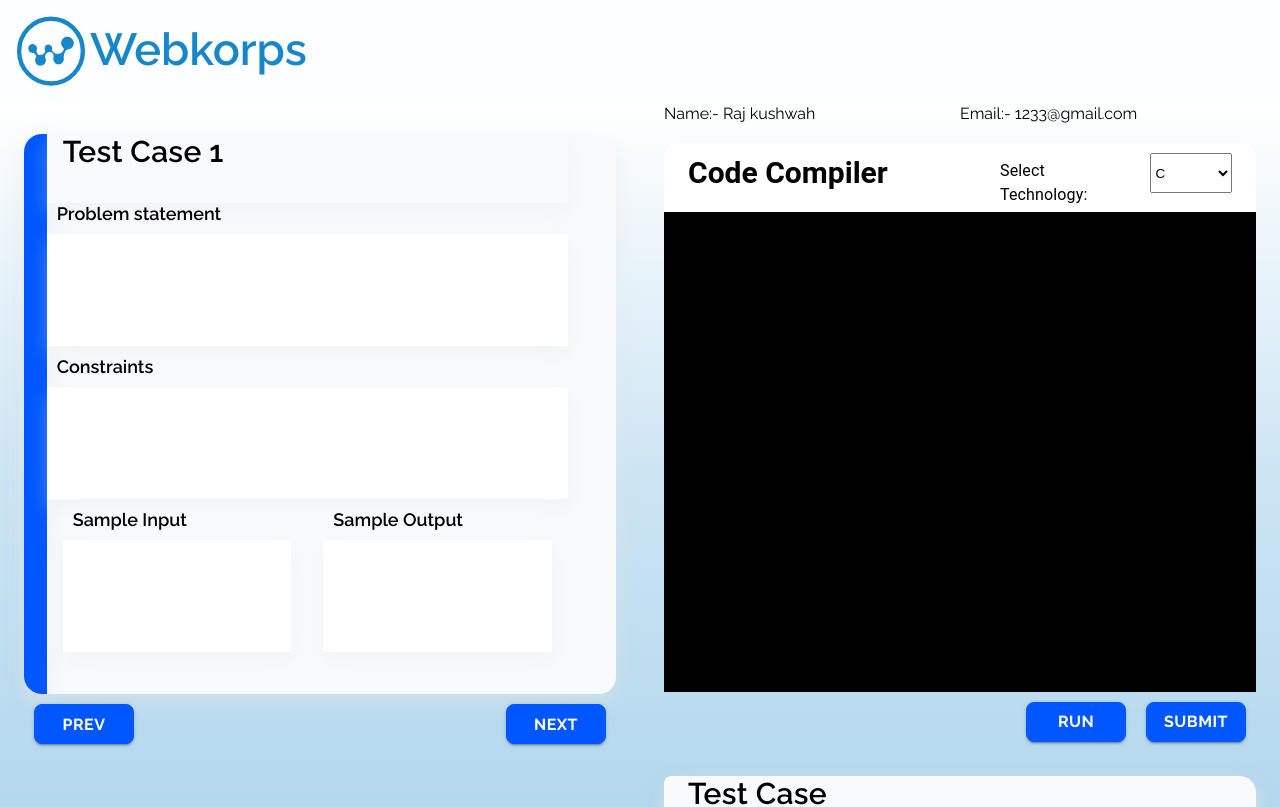
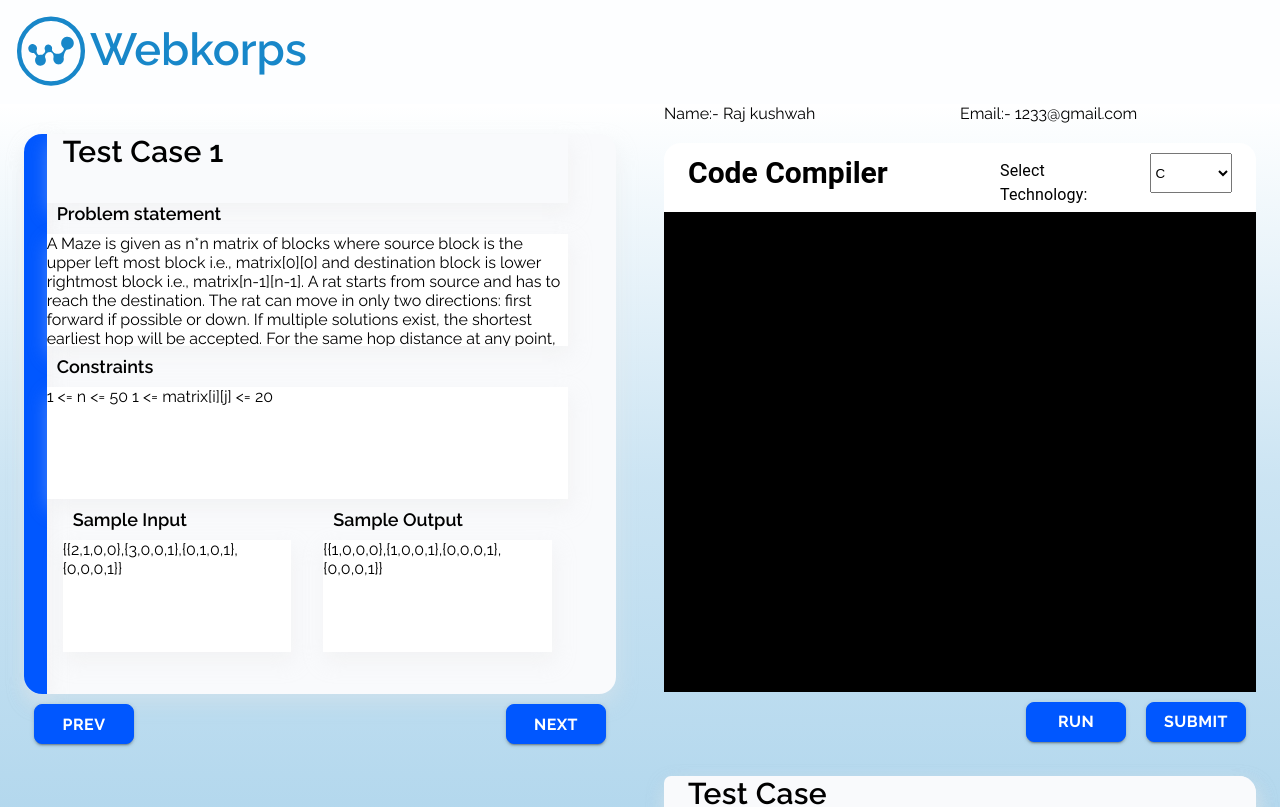
Before and after one commit to amulWebkorps/React-WebkorpsTestEngine, a React (Create React App) app: page /user in a window 1280 px wide. Shown: the top 807 px of the page. Built offline with nearby package versions, Linux system fonts and the light colour scheme.

Commit message:
login integration

```diff
--- a/package.json
+++ b/package.json
@@ -11,6 +11,7 @@
     "@testing-library/jest-dom": "^5.16.4",
     "@testing-library/react": "^13.3.0",
     "@testing-library/user-event": "^13.5.0",
+    "axios": "^0.27.2",
     "clsx": "^1.2.1",
     "react": "^18.2.0",
     "react-dom": "^18.2.0",
--- a/src/components/admin/Dashbord.jsx
+++ b/src/components/admin/Dashbord.jsx
@@ -202,7 +202,7 @@ const Dashbord = () => {
                             onClick={() => alert("contest deleted succesfully")}
                           />
                         </IconButton>
-                        <CardContent sx={cardBody} >
+                        <CardContent sx={cardBody}>
                           <h4 style={contestText}>Fresherss</h4>
                           <p style={months}>00 months to 06 months</p>
                           <p style={contestDate}>Last Changes {date}</p>
@@ -269,7 +269,6 @@ const Dashbord = () => {
                           image={contestImg}
                           alt="green iguana"
                         />
-
                         <CardContent sx={cardBody}>
                           <h4 style={contestText}>{levels[index]}</h4>
                           <p style={months}>00 months to 06 months</p>
--- a/src/components/auth/base/LoginButton.jsx
+++ b/src/components/auth/base/LoginButton.jsx
@@ -16,10 +16,10 @@ const button = {
   borderRadius: "6px",
 };
 
-const MainButton = ({ name }) => {
+const MainButton = ({ name,onClick }) => {
   return (
     <>
-      <Button variant="contained" sx={button}>
+      <Button variant="contained" onClick={onClick} sx={button}>
         {name}
       </Button>
     </>
--- a/src/components/auth/base/TextInput.jsx
+++ b/src/components/auth/base/TextInput.jsx
@@ -24,7 +24,7 @@ const InputField = {
   },
 };
 
-const TextInput = ({ onChange, label, value, name , star}) => {
+const TextInput = ({ onChange, label, value, name , star, type}) => {
 
   return (
     <>
@@ -34,6 +34,7 @@ const TextInput = ({ onChange, label, value, name , star}) => {
         value={value}
         name={name}
         sx={InputField}
+        type={type}
       />
     </>
   );
--- a/src/components/candidate/Compiler.js
+++ b/src/components/candidate/Compiler.js
@@ -5,7 +5,6 @@ import Box from "@mui/material/Box";
 import { Button } from "@mui/material";
 import { Typography } from "@mui/material";
 import Header from "../UI/Header";
-
 
 const div1 = {
   height: "70vh",
@@ -24,7 +23,6 @@ const blue1 = {
   borderRadius: "18px 0px 0px 18px",
 };
 
-
 const rightDiv = {
   height: "68.81px",
   background: "white",
@@ -36,7 +34,6 @@ const editor = {
   height: "60vh",
   background: "black",
 };
-
 
 const testCase = {
   height: "30vh",
@@ -69,7 +66,6 @@ const testCaseText1 = {
   color: "#000000",
 };
 
-
 const inputLabel = {
   fontFamily: "Raleway",
   fontSize: "18px",
@@ -78,15 +74,13 @@ const inputLabel = {
   letterSpacing: "0em",
   textAlign: "left",
   margin: "10px",
-
 };
- const testCaseResult={
+const testCaseResult = {
   height: "48px",
   background: "#F9FAFC",
   boxShadow: "2px 9px 19px rgba(230, 230, 230, 0.37)",
-    borderRadius: "7px 17px 0px 0px"
-
-}
+  borderRadius: "7px 17px 0px 0px",
+};
 
 const inputField = {
   marginTop: "10px",
@@ -94,7 +88,7 @@ const inputField = {
   background: "#FFFFFF",
   overflowY: "scroll",
   boxShadow: "2px 9px 19px rgba(230, 230, 230, 0.37)",
-  marginBottom:"10px"
+  marginBottom: "10px",
 };
 
 const CodeCompilerText1 = {
@@ -110,8 +104,6 @@ const flexDrop = {
   flexDirection: "row",
   textAlign: "left",
 };
-
-
 
 const buttonTest = {
   width: "100px",
@@ -132,7 +124,7 @@ const buttonTest = {
 const Compiler = () => {
   return (
     <>
-    <Header/>
+      <Header />
       <div className="background1">
         <Grid container>
           <Grid item sm={6}>
@@ -154,7 +146,26 @@ const Compiler = () => {
                       <Box>
                         <label style={inputLabel}>Problem statement</label>
                         <Box style={inputField}>
-                          <p></p>
+                          <p>
+                            A Maze is given as n*n matrix of blocks where source
+                            block is the upper left most block i.e.,
+                            matrix[0][0] and destination block is lower
+                            rightmost block i.e., matrix[n-1][n-1]. A rat starts
+                            from source and has to reach the destination. The
+                            rat can move in only two directions: first forward
+                            if possible or down. If multiple solutions exist,
+                            the shortest earliest hop will be accepted. For the
+                            same hop distance at any point, forward will be
+                            preferred over downward. In the maze matrix, 0 means
+                            the block is the dead end and non-zero number means
+                            the block can be used in the path from source to
+                            destination. The non-zero value of mat[i][j]
+                            indicates number of maximum jumps rat can make from
+                            cell mat[i][j]. In this variation, Rat is allowed to
+                            jump multiple steps at a time instead of 1. Find a
+                            matrix which describes the position the rat to reach
+                            at the destination.
+                          </p>
                         </Box>
                       </Box>
                     </Grid>
@@ -162,7 +173,10 @@ const Compiler = () => {
                       <Box>
                         <label style={inputLabel}>Constraints</label>
                         <Box style={inputField}>
-                          <p></p>
+                          <p>
+                            {`  1 <= n <= 50
+1 <= matrix[i][j] <= 20`}
+                          </p>
                         </Box>
                       </Box>
                     </Grid>
@@ -171,7 +185,8 @@ const Compiler = () => {
                         <Box>
                           <label style={inputLabel}>Sample Input</label>
                           <Box style={inputField}>
-                            <p></p>
+                            <p>{` {{2,1,0,0},{3,0,0,1},{0,1,0,1},
+{0,0,0,1}}`}</p>
                           </Box>
                         </Box>
                       </Grid>
@@ -179,7 +194,8 @@ const Compiler = () => {
                         <Box>
                           <label style={inputLabel}>Sample Output</label>
                           <Box style={inputField}>
-                            <p></p>
+                            <p>{`{{1,0,0,0},{1,0,0,1},{0,0,0,1},
+{0,0,0,1}}`}</p>
                           </Box>
                         </Box>
                       </Grid>
@@ -188,8 +204,12 @@ const Compiler = () => {
                 </Grid>
               </Container>
               <Grid container sx={{ justifyContent: "space-between" }}>
-                <Button variant="contained" sx={buttonTest}>Prev</Button>
-                <Button variant="contained" sx={buttonTest}>Next</Button>
+                <Button variant="contained" sx={buttonTest}>
+                  Prev
+                </Button>
+                <Button variant="contained" sx={buttonTest}>
+                  Next
+                </Button>
               </Grid>
             </Box>
           </Grid>
@@ -198,7 +218,7 @@ const Compiler = () => {
               <Grid container>
                 <Grid item sm={6}>
                   <label>Name:-</label>
-                  <box>   Raj kushwah</box>
+                  <box> Raj kushwah</box>
                 </Grid>
                 <Grid item sm={6}>
                   <label>Email:-</label>
@@ -209,8 +229,7 @@ const Compiler = () => {
                 <Grid container>
                   <Grid item sm={6}>
                     <Typography mt={1.5}>
-                        <div  style={CodeCompilerText1}>Code Compiler</div>
-
+                      <div style={CodeCompilerText1}>Code Compiler</div>
                     </Typography>
                   </Grid>
                   <Grid item sm={6} sx={flexDrop}>
@@ -228,24 +247,25 @@ const Compiler = () => {
               </Container>
               <Box sx={editor}></Box>
               <Grid container sx={{ justifyContent: "end" }}>
-                <Button variant="contained" sx={buttonTest}>Run</Button>
-                <Button variant="contained" sx={buttonTest}>Submit</Button>
+                <Button variant="contained" sx={buttonTest}>
+                  Run
+                </Button>
+                <Button variant="contained" sx={buttonTest}>
+                  Submit
+                </Button>
               </Grid>
             </Box>
             <Grid>
               <Grid containner sx={testCase} m={3}>
                 <Grid item sm={12} sx={testCaseResult}>
-                    <Typography  m={3} mt={2}sx={testCaseText1}>
+                  <Typography m={3} mt={2} sx={testCaseText1}>
                     Test Case
                   </Typography>
-
-
                 </Grid>
                 <Grid>
-                <Typography  m={3} mt={2}sx={testCaseText2}>
+                  <Typography m={3} mt={2} sx={testCaseText2}>
                     fail
                   </Typography>
-
                 </Grid>
               </Grid>
             </Grid>
--- /dev/null
+++ b/src/components/services/adminServices.js
@@ -0,0 +1,17 @@
+import axios from 'axios'
+const ADMIN_LOGIN_URL = `http:8080/doSignInForAdmin`;
+const ADMIN_REGISTRATION_URL = `http:8080/doSignInForAdmin`;
+const SEND_MAIL = `http:8080/sendMail`;
+
+
+  const loginAdmin = (credential) => {
+    return axios.post(ADMIN_LOGIN_URL);
+  };
+  const registerAdmin = (credential) => {
+    return axios.post(ADMIN_REGISTRATION_URL);
+  };
+  const sendMail = (mailAddress) => {
+    return axios.post(SEND_MAIL);
+  };
+
+export {loginAdmin,registerAdmin,sendMail}
```
Also changed, not shown: src/components/auth/Login.jsx (+40 -8 lines), src/components/services/candidate.js (added, +11 -0 lines), 1 other file (tests, documents, lock files or other folders). Lines whose indentation alone changed are shown as unchanged.
